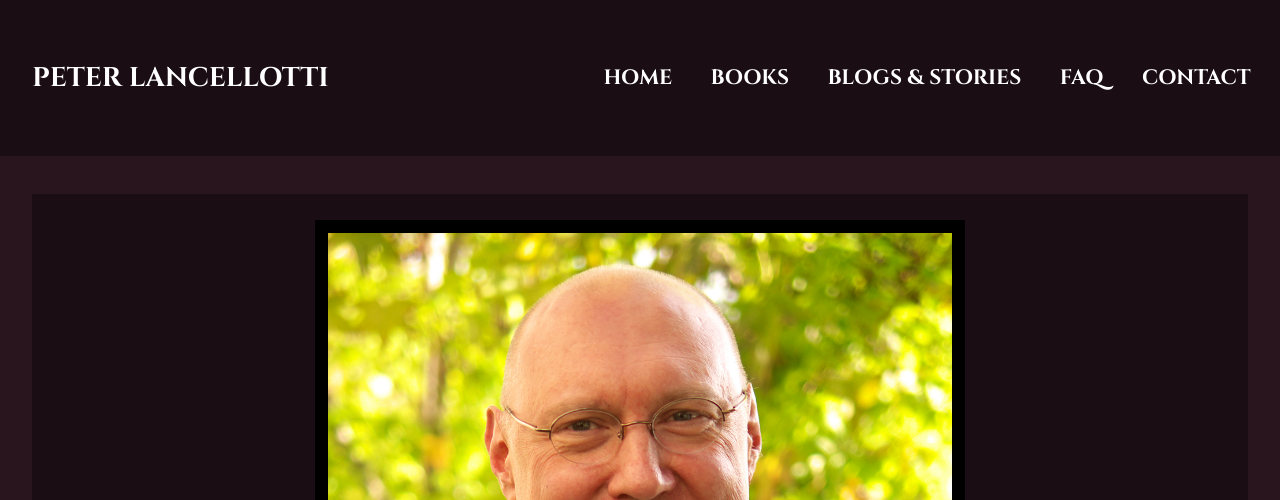
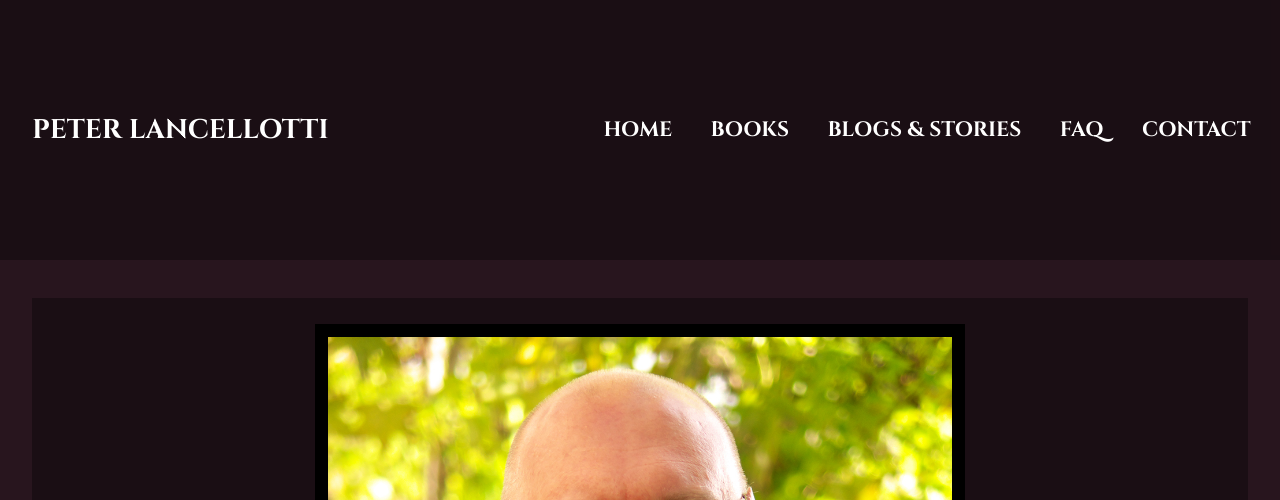
Before and after one commit to Neon-Smoke/plancellotti, a PHP site: page /about.html in a window 1280 px wide. Shown: the top 500 px of the page. Run offline with PHP 8.4, Linux system fonts and the light colour scheme.

Commit message:
css updated

```diff
--- a/css/style.css
+++ b/css/style.css
@@ -82,7 +82,7 @@ box-sizing: border-box;
 
 .navbar{
   width: 100%;
-  line-height: 6vh;
+  line-height: 10vh;
   margin: auto;
   background-color: #0005;
   display: inline-flex;
```
